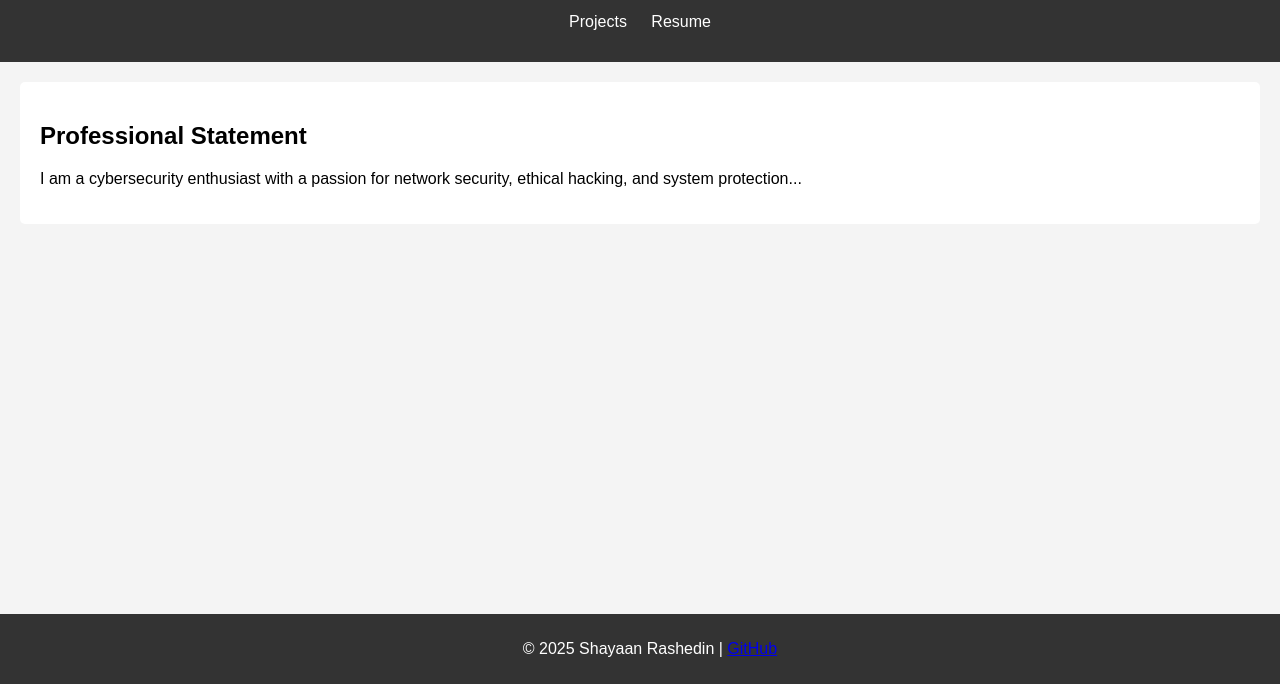
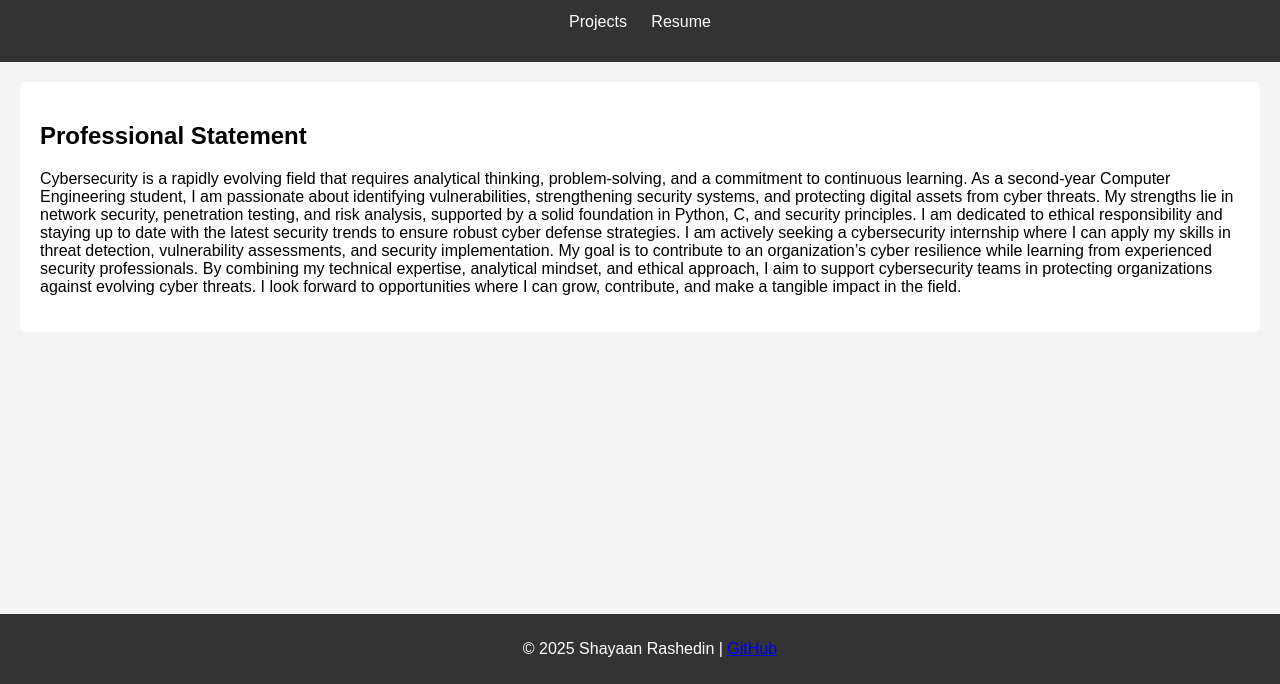
Before and after one commit to Shayaan34s/shayaanrashedin.github.io, a plain HTML site: page index.html in a window 1280 px wide. Shown: the part 116-800 px from the top of the page. Drawn offline with Linux system fonts and the light colour scheme.

Commit message:
initialcommit

```diff
--- a/index.html
+++ b/index.html
@@ -20,7 +20,13 @@
 
     <section>
         <h2>Professional Statement</h2>
-        <p>I am a cybersecurity enthusiast with a passion for network security, ethical hacking, and system protection...</p>
+        <p>Cybersecurity is a rapidly evolving field that requires analytical thinking, problem-solving, and a commitment to continuous learning. As a second-year Computer Engineering student, I am passionate about identifying vulnerabilities, strengthening security systems, and protecting digital assets from cyber threats.
+
+            My strengths lie in network security, penetration testing, and risk analysis, supported by a solid foundation in Python, C, and security principles. I am dedicated to ethical responsibility and staying up to date with the latest security trends to ensure robust cyber defense strategies.
+
+            I am actively seeking a cybersecurity internship where I can apply my skills in threat detection, vulnerability assessments, and security implementation. My goal is to contribute to an organization’s cyber resilience while learning from experienced security professionals.
+
+            By combining my technical expertise, analytical mindset, and ethical approach, I aim to support cybersecurity teams in protecting organizations against evolving cyber threats. I look forward to opportunities where I can grow, contribute, and make a tangible impact in the field.</p>
     </section>
 
     <footer>
```
